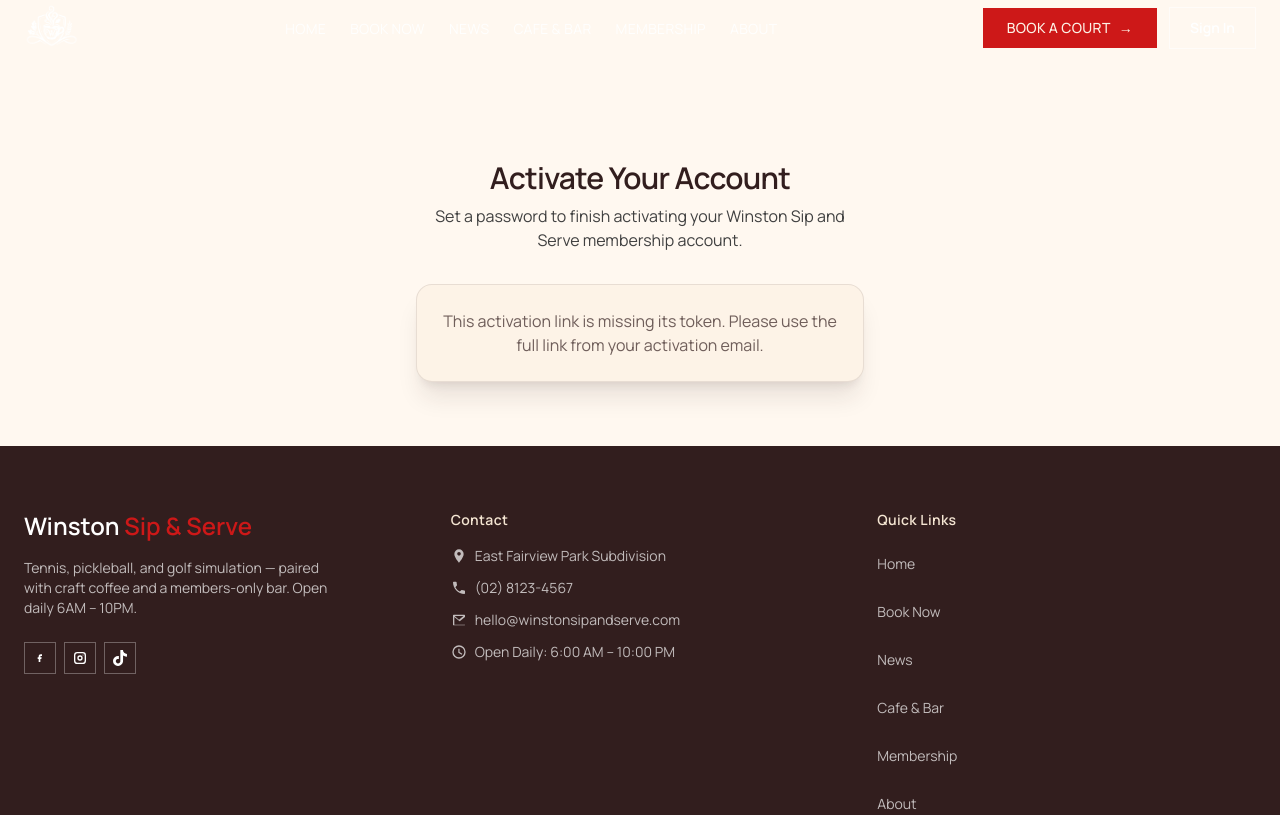
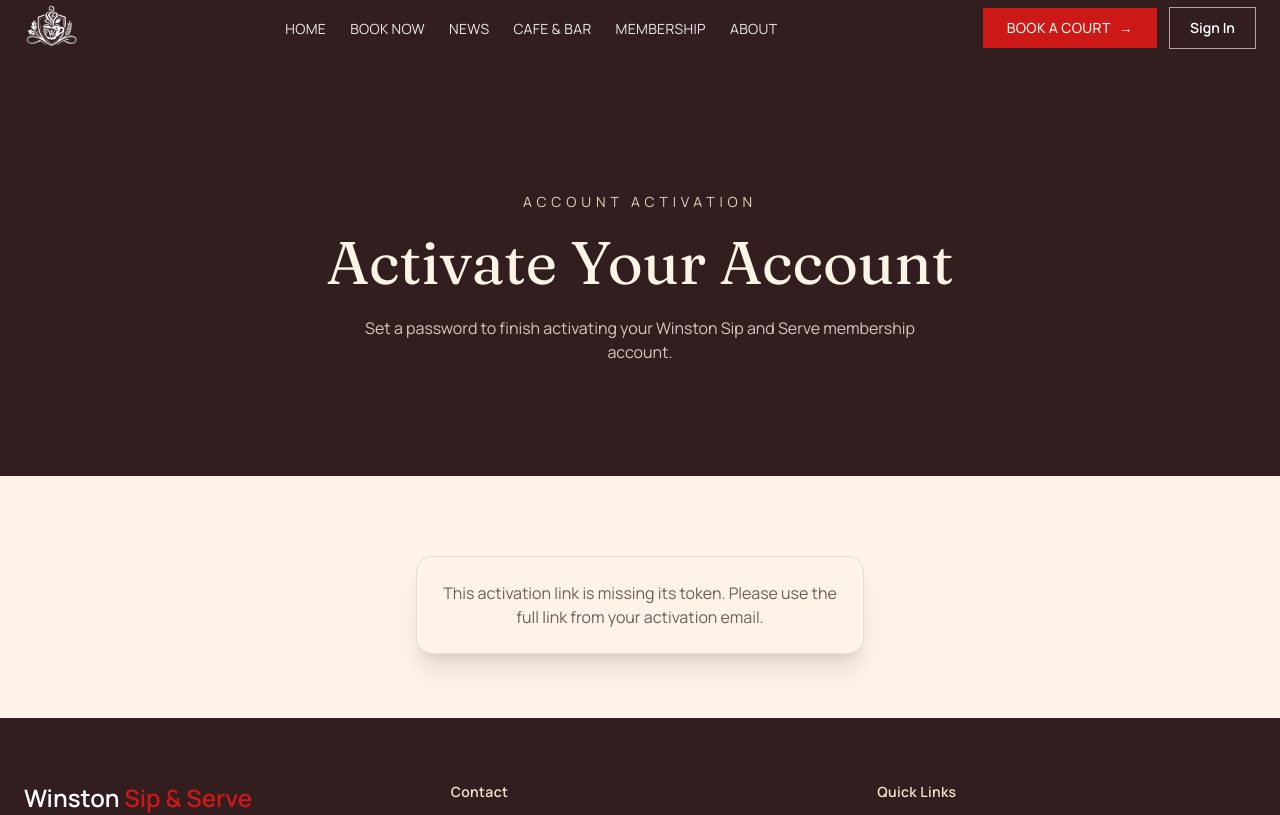
Before and after one commit to winstonsipandserve/Winston-Booking-Site, a Next.js app: page /activate in a window 1280 px wide. Shown: the top 815 px of the page. Built offline with nearby package versions, Linux system fonts and the light colour scheme; no server answers.

Commit message:
Fix invisible navbar on activate page with dark band pattern

```diff
--- a/src/app/activate/page.tsx
+++ b/src/app/activate/page.tsx
@@ -7,17 +7,26 @@
   return (
     <>
       <Navbar />
-      <div className="flex flex-1 flex-col items-center gap-8 bg-background px-6 pt-32 pb-16 md:pt-40">
-        <div className="flex flex-col items-center gap-2 text-center">
-          <h1 className="text-3xl font-semibold tracking-tight text-brand-dark">
+
+      <section className="relative overflow-hidden bg-brand-dark pt-40 pb-20 md:pt-48 md:pb-28">
+        <div className="mx-auto flex max-w-4xl flex-col items-center px-6 text-center">
+          <span className="text-xs uppercase tracking-[0.35em] text-accent-light/90 md:text-sm">
+            Account Activation
+          </span>
+
+          <h1 className="mt-5 font-serif text-4xl text-brand-light md:text-6xl">
             Activate Your Account
           </h1>
-          <p className="max-w-md text-neutral-700">
+
+          <p className="mt-6 max-w-xl text-brand-light/80">
             Set a password to finish activating your Winston Sip and Serve membership account.
           </p>
         </div>
+      </section>
+
+      <div className="flex flex-1 flex-col items-center gap-8 bg-brand-light px-6 pt-16 pb-16 md:pt-20">
         <Suspense
-          fallback={<p className="text-neutral-700">Loading…</p>}
+          fallback={<p className="text-brand-dark/70">Loading…</p>}
         >
           <ActivateForm />
         </Suspense>
```
Also changed, not shown: 2 other files (tests, documents, lock files or other folders).
